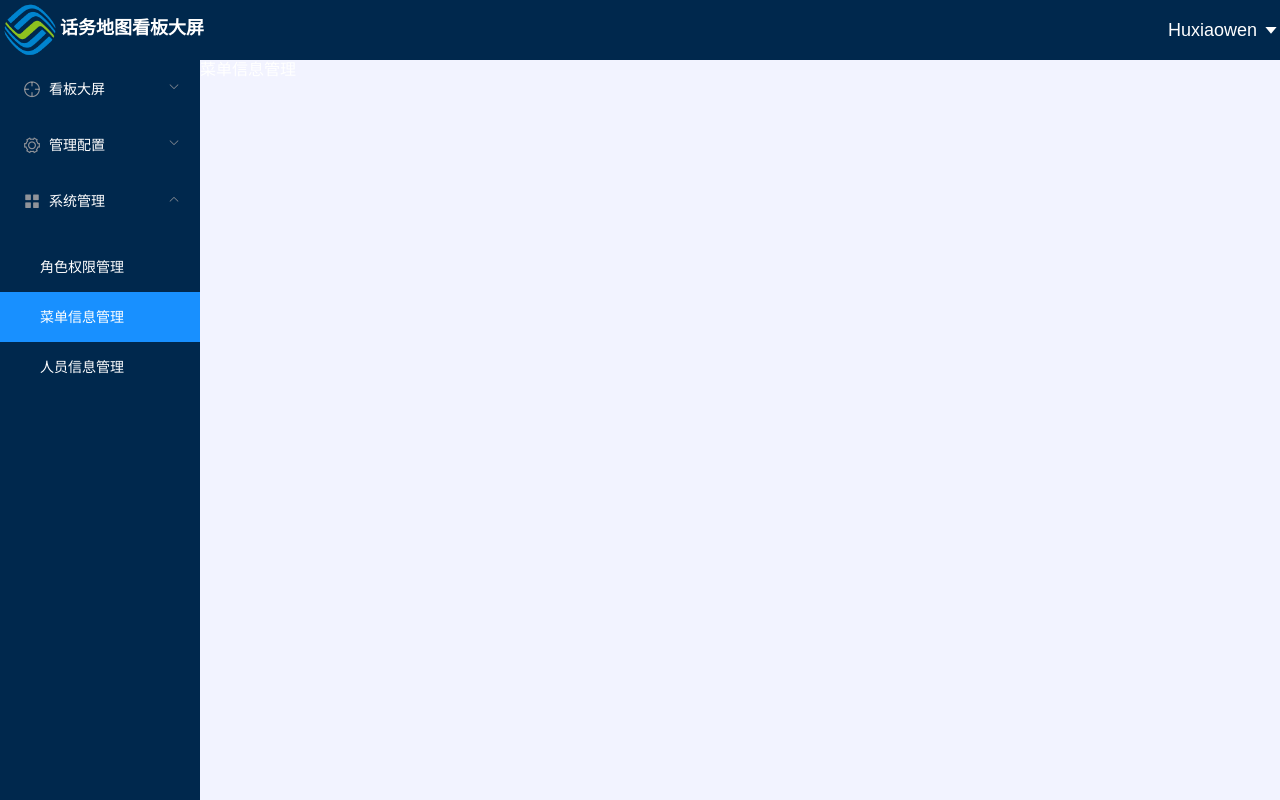
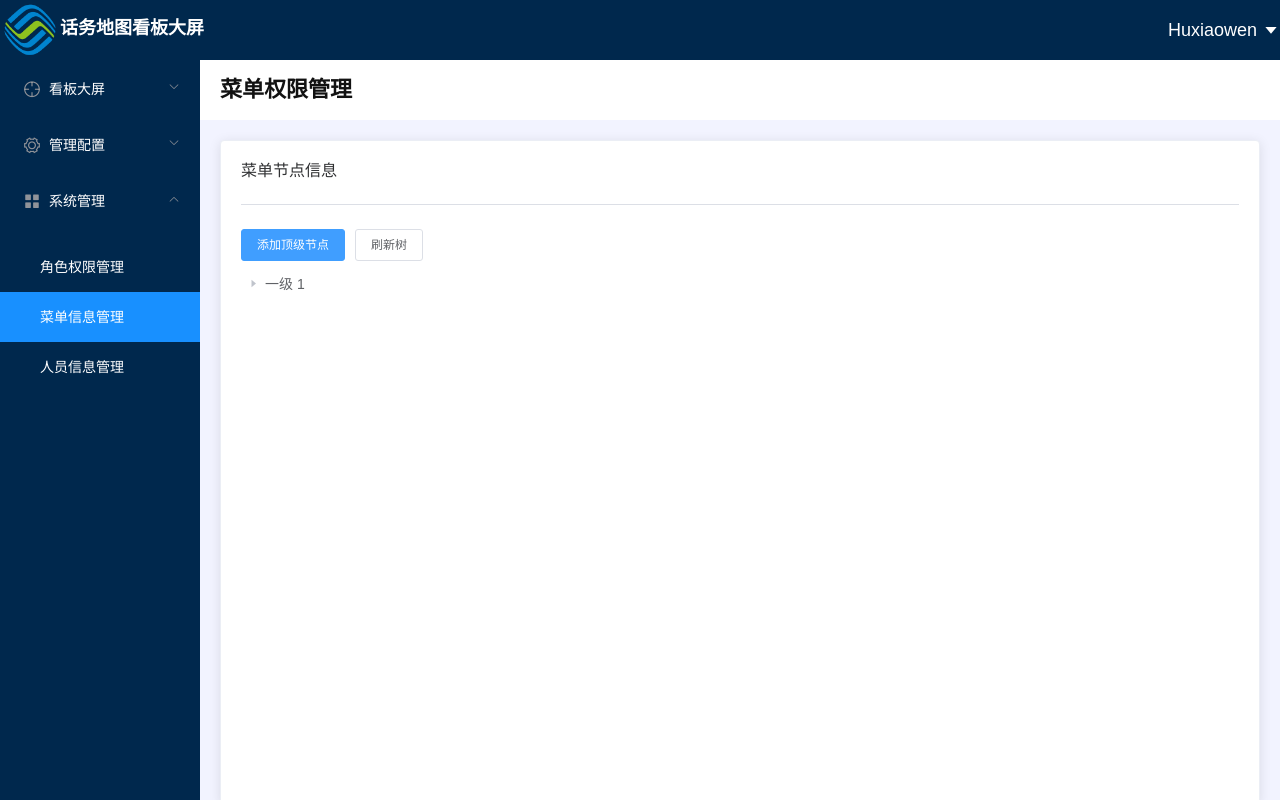
Before and after one commit to zhangbo-43/trafficMap, a Vue app: page /menuInfoManage in a window 1280 px wide. Built offline with nearby package versions, Linux system fonts and the light colour scheme; what @jiaminghi/data-view would draw is missing.

Commit message:
菜单管理页面初步实现已完成

```diff
--- a/src/views/systemManage/menuInfoManage.vue
+++ b/src/views/systemManage/menuInfoManage.vue
@@ -1,13 +1,169 @@
 <template>
-<div>菜单信息管理</div>
+  <div class="mainTable">
+    <el-header class="header-title">
+      <span>菜单权限管理</span>
+    </el-header>
+    <el-row class="table">
+      <el-card class="box-card">
+        <div>菜单节点信息</div>
+        <el-divider></el-divider>
+        <div class="title">
+          <el-button type="primary" size="small">添加顶级节点</el-button>
+          <el-button class="el-button--reset" size="small">刷新树</el-button>
+        </div>
+        <el-tree
+            :data="data"
+            node-key="id"
+            :expand-on-click-node="false">
+      <span class="custom-tree-node" slot-scope="{ node, data }">
+        <el-dropdown trigger="click">
+      <span class="el-dropdown-link">
+        <span>{{ node.label }}</span>
+      </span>
+      <el-dropdown-menu slot="dropdown">
+        <el-dropdown-item icon="el-icon-circle-plus-outline">
+          <el-button
+              type="text"
+              size="mini"
+              @click="() => append(data)">
+            新增
+          </el-button>
+        </el-dropdown-item>
+        <el-dropdown-item icon="el-icon-edit">
+          <el-button
+              type="text"
+              size="mini" style="color: #E6A23C"
+              @click="() => edit(data)">
+            编辑
+          </el-button>
+        </el-dropdown-item>
+        <el-dropdown-item icon="el-icon-delete">
+            <el-button
+                type="text"
+                size="mini" style="color: #F56C6C"
+                @click="() => remove(node, data)">删除
+          </el-button>
+        </el-dropdown-item>
+      </el-dropdown-menu>
+    </el-dropdown>
+      </span>
+        </el-tree>
+      </el-card>
+    </el-row>
+
+<!--    弹出框-->
+    <el-dialog
+        :title="diaTitle"
+        :visible.sync="dialogVisible"
+        width="30%">
+      <el-form ref="form" :model="form" label-width="80px">
+        <el-form-item label="上级菜单">
+          <el-input v-model="form.parentMenu"></el-input>
+        </el-form-item>
+        <el-form-item label="菜单名称">
+          <el-input v-model="form.menuName" placeholder="请输入菜单名称"></el-input>
+        </el-form-item>
+        <el-form-item label="打开方式">
+          <el-input v-model="form.openWay" placeholder="请选择打开方式"></el-input>
+        </el-form-item>
+        <el-form-item label="菜单地址">
+          <el-input v-model="form.menuPath" placeholder="请输入菜单地址"></el-input>
+        </el-form-item>
+      </el-form>
+      <span slot="footer" class="dialog-footer">
+    <el-button @click="dialogVisible = false">取 消</el-button>
+    <el-button type="primary" @click="dialogVisible = false">确 定</el-button>
+  </span>
+    </el-dialog>
+  </div>
 </template>
 
 <script>
 export default {
-  name: "menuInfoManage"
+  name: "menuInfoManage",
+  data() {
+    return {
+      data: [{
+        label: '一级 1',
+        type: 1,
+        children: [{
+          label: '二级 1-1',
+          type: 2,
+          children: [{
+            type: 3,
+            label: '三级 1-1-1'
+          }]
+        }]
+      }],
+      defaultProps: {
+        children: 'children',
+        label: 'label'
+      },
+      dialogVisible: false,
+      diaTitle: "",
+      form: {
+        parentMenu: "",
+        menuName:"",
+        openWay: "",
+        menuPath:""
+      }
+    }
+  },
+  methods: {
+    append(data) {
+      console.log(data)
+      this.diaTitle = '新增菜单'
+      this.dialogVisible = true
+    },
+    edit() {
+      this.diaTitle = '编辑菜单'
+      this.dialogVisible = true
+    },
+    async remove() {
+      const confirmResult = await this.$confirm(
+          "此操作将永久删除该菜单, 是否继续?",
+          "提示",
+          {
+            confirmButtonText: "确定",
+            cancelButtonText: "取消",
+            type: "warning",
+          }
+      ).catch((err) => err);
+      if (confirmResult !== "confirm") {
+        return this.$message.info("已取消删除");
+      }
+    }
+  }
 }
 </script>
 
-<style scoped>
+<style lang="scss" scoped>
+.mainTable {
+  .header-title {
+    background-color: #fff;
+    display: flex;
+    align-items: center;
 
+    span {
+      font-size: 22px;
+      color: #121212;
+      font-weight: bolder;
+    }
+  }
+  .table {
+    padding: 20px;
+
+    .box-card {
+      height: 83vh;
+
+      .title {
+        margin-bottom: 10px;
+      }
+
+      .optionBtn {
+        margin-left: 20px;
+      }
+    }
+  }
+}
 </style>
```
Also changed, not shown: src/components/breadcrumb.vue (deleted, +0 -28 lines).
